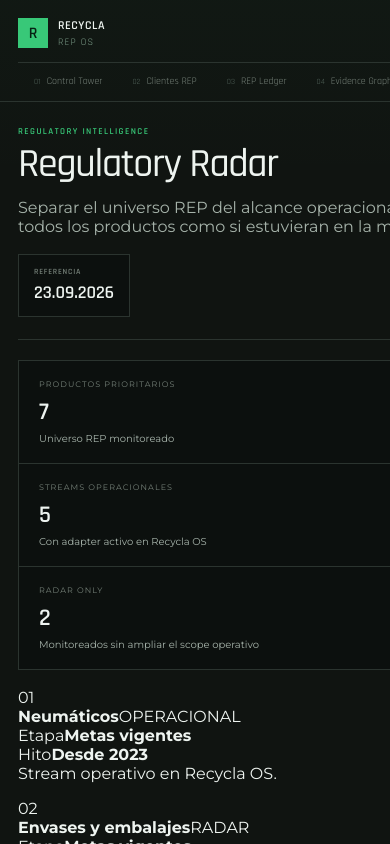
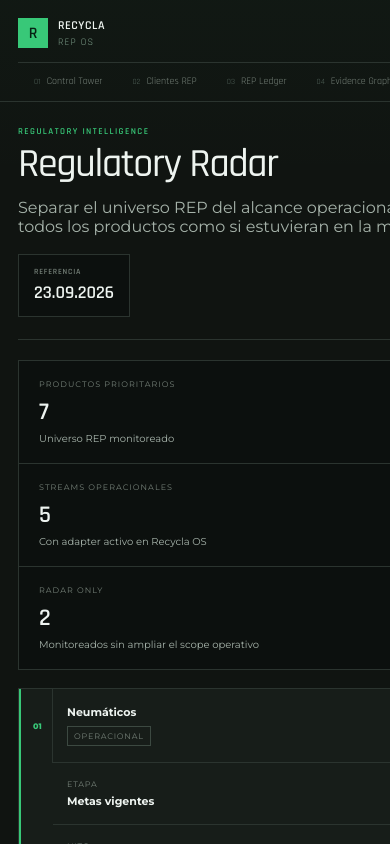
Before and after one commit to traviscomber/recycla, a Next.js app: page /regulatory in a window 390 px wide. Shown: the top 844 px of the page. Built offline with nearby package versions, Linux system fonts and the light colour scheme.

Commit message:
ui: style regulatory lifecycle matrix

```diff
--- a/src/app/globals.css
+++ b/src/app/globals.css
@@ -288,3 +288,28 @@ h1{font-weight:500;letter-spacing:-.035em}
   .coreFlow li,.coreFlow li:nth-child(3){border-right:0;border-bottom:1px solid var(--line)}
   .coreFlow li:last-child{border-bottom:0}
 }
+
+.regulatoryMatrix{display:grid;border:1px solid var(--line);margin-bottom:18px;background:var(--surface)}
+.regulatoryRow{display:grid;grid-template-columns:48px minmax(180px,.9fr) minmax(180px,.9fr) minmax(150px,.7fr) minmax(260px,1.3fr);gap:0;align-items:stretch;border-bottom:1px solid var(--line)}
+.regulatoryRow:last-child{border-bottom:0}
+.regulatoryRow>span,.regulatoryRow>div,.regulatoryRow>p{padding:16px 14px;margin:0;border-right:1px solid var(--line)}
+.regulatoryRow>p{border-right:0;color:var(--text-soft);font-size:10px;line-height:1.5}
+.regIndex{display:grid;place-items:center;color:var(--green);font-size:8px;font-weight:800}
+.regProduct strong,.regProduct span,.regStage strong,.regStage span,.regMilestone strong,.regMilestone span{display:block}
+.regProduct strong,.regStage strong,.regMilestone strong{font-size:11px}
+.regProduct span,.regStage span,.regMilestone span{color:var(--text-faint);font-size:8px;text-transform:uppercase;letter-spacing:.1em;margin-bottom:5px}
+.regProduct>span{display:inline-block;margin-top:7px;margin-bottom:0;border:1px solid var(--line-strong);padding:4px 6px}
+.regulatoryRow.operational{box-shadow:inset 2px 0 0 var(--green)}
+.regulatoryRow.radarOnly{box-shadow:inset 2px 0 0 var(--warning);background:#171813}
+.regulatoryRow.radarOnly .regProduct>span{color:#d5bd75}
+@media(max-width:1100px){
+  .regulatoryRow{grid-template-columns:38px 1fr 1fr}
+  .regulatoryRow>p{grid-column:2 / -1;border-top:1px solid var(--line)}
+  .regMilestone{border-right:0!important}
+}
+@media(max-width:640px){
+  .regulatoryRow{grid-template-columns:34px 1fr}
+  .regStage,.regMilestone,.regulatoryRow>p{grid-column:2}
+  .regProduct,.regStage,.regMilestone{border-right:0!important;border-bottom:1px solid var(--line)}
+  .regulatoryRow>p{border-top:0}
+}
```
